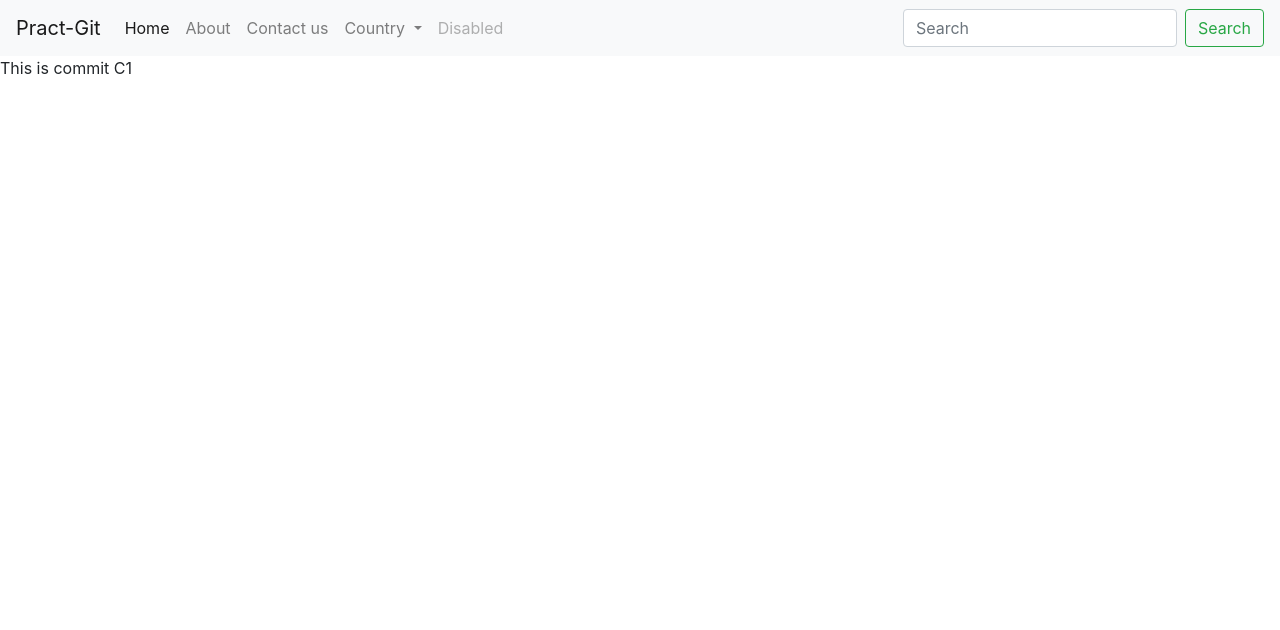
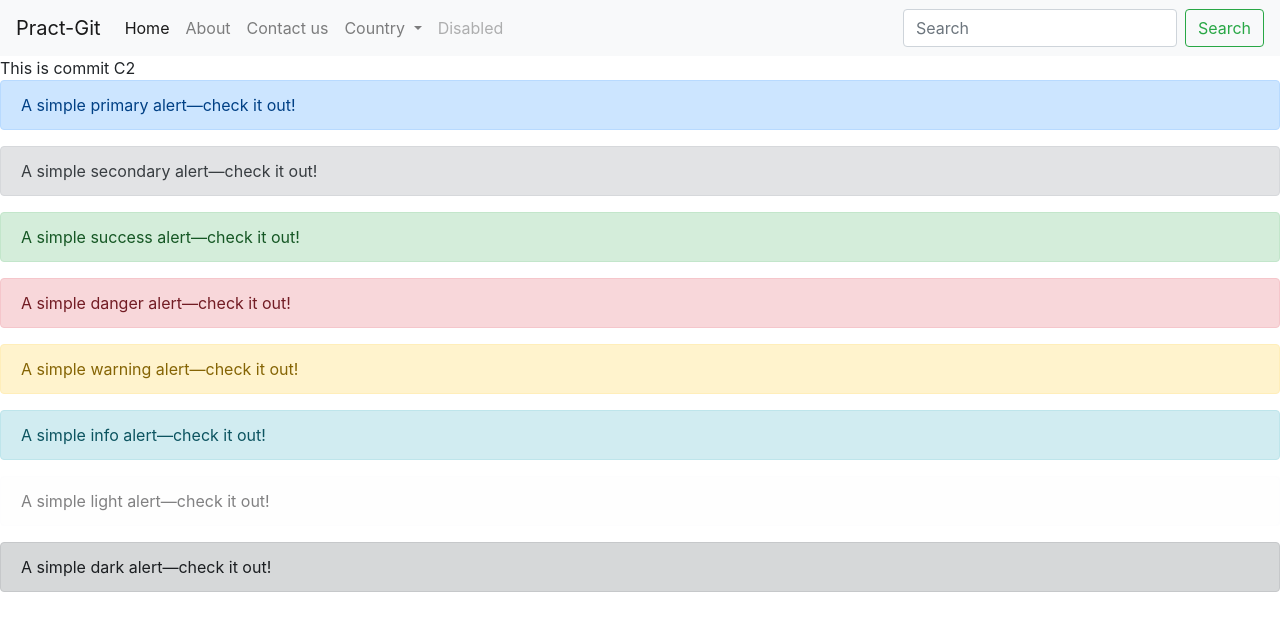
Before and after one commit to ameysgitrepository/git_practice, a plain HTML site: page index.html in a window 1280 px wide. Drawn offline with nearby package versions, Linux system fonts and the light colour scheme.

Commit message:
added alerts C1

```diff
--- a/index.html
+++ b/index.html
@@ -48,6 +48,9 @@
                 <li class="nav-item">
                     <a class="nav-link disabled" href="#" tabindex="-1" aria-disabled="true">Disabled</a>
                 </li>
+                <li class="nav-item">
+                    <a class="nav-link disabled" href="#" tabindex="-1" aria-disabled="true"></a>
+                </li>
             </ul>
             <form class="form-inline my-2 my-lg-0">
                 <input class="form-control mr-sm-2" type="search" placeholder="Search" aria-label="Search">
@@ -55,7 +58,31 @@
             </form>
         </div>
     </nav>
-    This is commit C1
+    This is commit C2
+    <div class="alert alert-primary" role="alert">
+        A simple primary alert—check it out!
+    </div>
+    <div class="alert alert-secondary" role="alert">
+        A simple secondary alert—check it out!
+    </div>
+    <div class="alert alert-success" role="alert">
+        A simple success alert—check it out!
+    </div>
+    <div class="alert alert-danger" role="alert">
+        A simple danger alert—check it out!
+    </div>
+    <div class="alert alert-warning" role="alert">
+        A simple warning alert—check it out!
+    </div>
+    <div class="alert alert-info" role="alert">
+        A simple info alert—check it out!
+    </div>
+    <div class="alert alert-light" role="alert">
+        A simple light alert—check it out!
+    </div>
+    <div class="alert alert-dark" role="alert">
+        A simple dark alert—check it out!
+    </div>
     <!-- Optional JavaScript -->
     <!-- jQuery first, then Popper.js, then Bootstrap JS -->
     <script src="https://code.jquery.com/jquery-3.5.1.slim.min.js"
```
